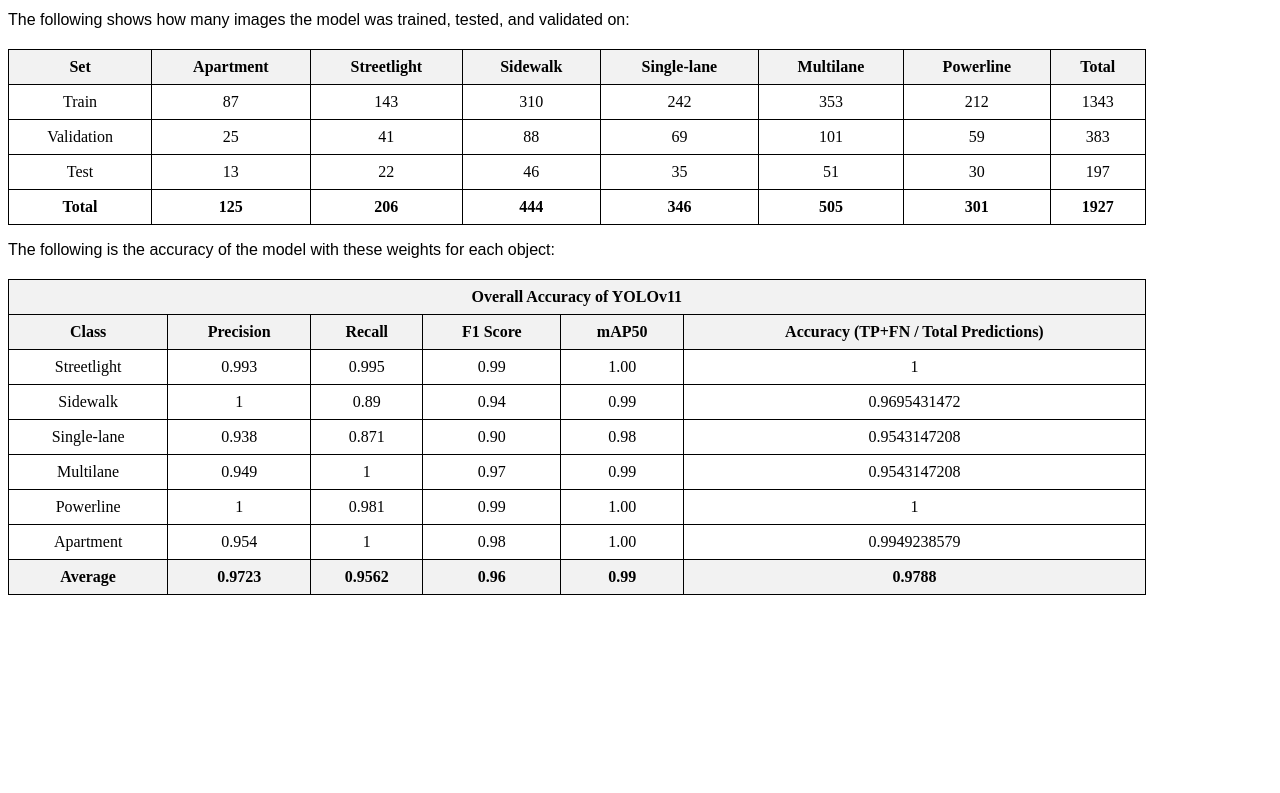
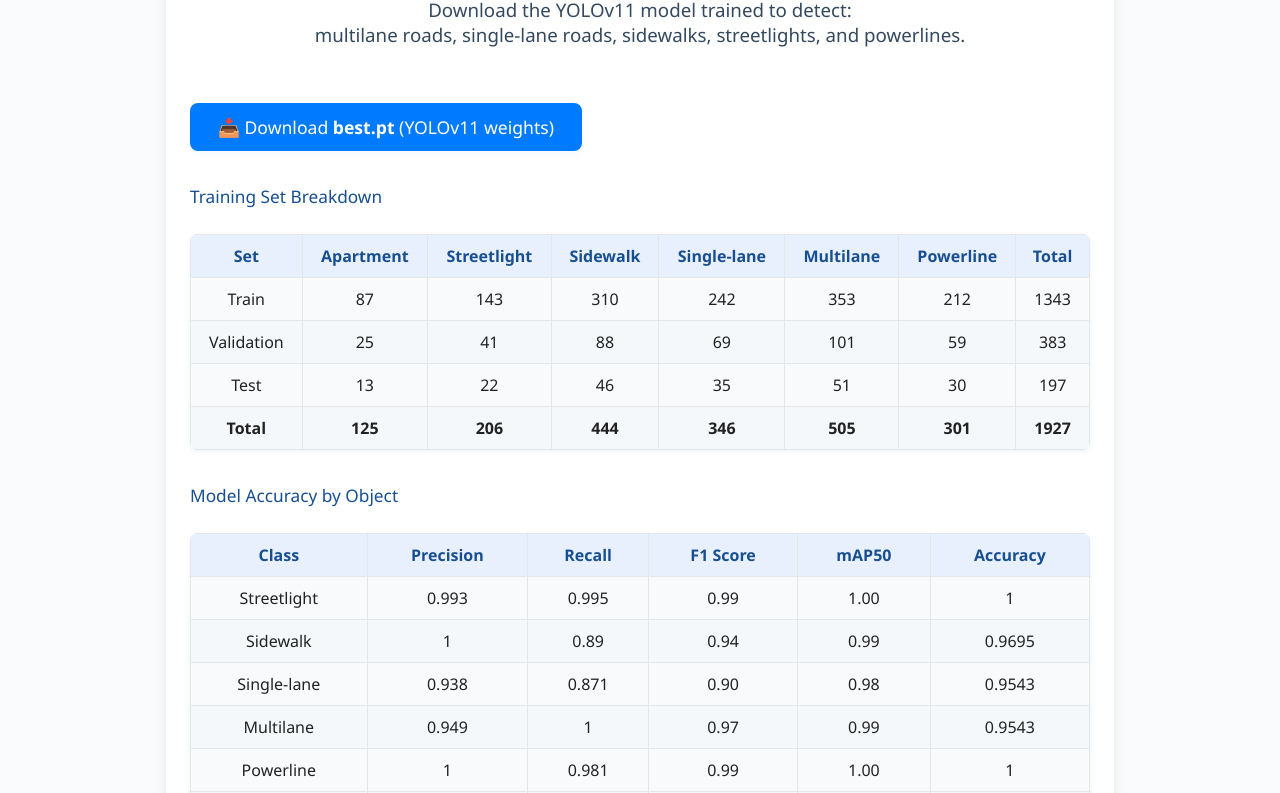
Before and after one commit to AndrewCart5/YoloV11Trained, a plain HTML site: page index.html in a window 1280 px wide. Shown: the part 149-942 px from the top of the page. Before the commit the page ends 800 px from the top, so only its background shows below. Drawn offline with Linux system fonts and the light colour scheme.

Commit message:
Update index.html

```diff
--- a/index.html
+++ b/index.html
@@ -1,37 +1,111 @@
 <!DOCTYPE html>
 <html>
 <head>
-  <title>Weights for a trained YoloV11 model</title>
+  <title>YOLOv11 Trained Weights</title>
+  <meta name="viewport" content="width=device-width, initial-scale=1">
   <style>
+    body {
+      font-family: 'Segoe UI', Arial, sans-serif;
+      background: #fafbfc;
+      margin: 0;
+      padding: 0 10px 30px 10px;
+      color: #222;
+    }
+    .container {
+      max-width: 900px;
+      margin: 40px auto;
+      background: #fff;
+      border-radius: 12px;
+      box-shadow: 0 4px 14px rgba(0,0,0,0.09);
+      padding: 32px 24px 40px 24px;
+    }
+    h1 {
+      color: #2b4b6f;
+      margin-bottom: 10px;
+      letter-spacing: 0.5px;
+      text-align: center;
+    }
+    h3 {
+      color: #34495e;
+      font-weight: 400;
+      margin-top: 0;
+      margin-bottom: 32px;
+      text-align: center;
+    }
+    .download-btn {
+      display: inline-block;
+      background: #007bff;
+      color: #fff !important;
+      padding: 12px 28px;
+      border-radius: 8px;
+      font-size: 1.1em;
+      text-decoration: none;
+      margin: 24px 0 16px 0;
+      box-shadow: 0 2px 6px rgba(0,123,255,0.05);
+      transition: background 0.2s;
+    }
+    .download-btn:hover {
+      background: #0056b3;
+    }
     table {
       border-collapse: collapse;
-      width: 90%;
-      margin-top: 20px;
+      width: 100%;
+      margin: 26px 0 34px 0;
+      font-size: 1em;
+      background: #f8fafc;
+      border-radius: 8px;
+      overflow: hidden;
+      box-shadow: 0 1px 4px rgba(44,62,80,0.08);
     }
     th, td {
-      border: 1px solid #000;
-      padding: 8px 12px;
+      border: 1px solid #e3e7ea;
+      padding: 10px 14px;
       text-align: center;
     }
     th {
-      background-color: #f2f2f2;
+      background: #e8f0fe;
+      color: #184f90;
+      font-weight: 600;
     }
-    h1, p {
-      font-family: Arial, sans-serif;
+    tr:nth-child(even) td {
+      background: #f4f8fb;
+    }
+    tr:hover td {
+      background: #f0f4f8;
+    }
+    .table-title {
+      font-size: 1.08em;
+      color: #184f90;
+      margin-bottom: 5px;
+      font-weight: 500;
+    }
+    @media (max-width: 700px) {
+      .container { padding: 12px 2px; }
+      table, thead, tbody, th, td, tr {
+        display: block;
+      }
+      th, td {
+        border: none;
+        padding: 8px 6px;
+      }
+      tr { margin-bottom: 14px; }
+      th {
+        background: #e8f0fe;
+        position: sticky;
+        top: 0;
+      }
     }
   </style>
 </head>
 <body>
-  <h1>Trained YoloV11 model on various environmental indicators</h1>
- <h3>This is the weights for a trained yolov11 model capable of detecting multi-lane roads, single-lane roads, sidewalks, streetlights, and powerlines.</h3>
-<p>
-  <a href="best.pt" download style="font-size: 1.2em; color: #007bff; text-decoration: underline;">
-    &#128229; Download best.pt (YOLOv11 weights)
-  </a>
-</p>
-<p>The following shows how many images the model was trained, tested, and validated on:</p>
-
-
+  <div class="container">
+    <h1>YOLOv11 Trained Weights</h1>
+    <h3>
+      Download the YOLOv11 model trained to detect:<br>
+      multilane roads, single-lane roads, sidewalks, streetlights, and powerlines.
+    </h3>
+    <a href="best.pt" download class="download-btn">&#128229; Download <strong>best.pt</strong> (YOLOv11 weights)</a>
+    <p class="table-title">Training Set Breakdown</p>
     <table>
       <thead>
         <tr>
@@ -47,34 +121,13 @@
       </thead>
       <tbody>
         <tr>
-        <td>Train</td>
-        <td>87</td>
-        <td>143</td>
-        <td>310</td>
-        <td>242</td>
-        <td>353</td>
-        <td>212</td>
-        <td>1343</td>
+          <td>Train</td><td>87</td><td>143</td><td>310</td><td>242</td><td>353</td><td>212</td><td>1343</td>
         </tr>
         <tr>
-        <td>Validation</td>
-        <td>25</td>
-        <td>41</td>
-        <td>88</td>
-        <td>69</td>
-        <td>101</td>
-        <td>59</td>
-        <td>383</td>
+          <td>Validation</td><td>25</td><td>41</td><td>88</td><td>69</td><td>101</td><td>59</td><td>383</td>
         </tr>
         <tr>
-        <td>Test</td>
-        <td>13</td>
-        <td>22</td>
-        <td>46</td>
-        <td>35</td>
-        <td>51</td>
-        <td>30</td>
-        <td>197</td>
+          <td>Test</td><td>13</td><td>22</td><td>46</td><td>35</td><td>51</td><td>30</td><td>197</td>
         </tr>
         <tr>
           <td><strong>Total</strong></td>
@@ -88,82 +141,35 @@
         </tr>
       </tbody>
     </table>
-
-  <p>The following is the accuracy of the model with these weights for each object:</p>
-
+    <p class="table-title">Model Accuracy by Object</p>
     <table>
       <thead>
-      <tr>
-        <th colspan="6">Overall Accuracy of YOLOv11</th>
-      </tr>
         <tr>
           <th>Class</th>
           <th>Precision</th>
           <th>Recall</th>
           <th>F1 Score</th>
           <th>mAP50</th>
-        <th>Accuracy (TP+FN / Total Predictions)</th>
+          <th>Accuracy</th>
         </tr>
       </thead>
       <tbody>
-      <tr>
-        <td>Streetlight</td>
-        <td>0.993</td>
-        <td>0.995</td>
-        <td>0.99</td>
-        <td>1.00</td>
-        <td>1</td>
-      </tr>
-      <tr>
-        <td>Sidewalk</td>
-        <td>1</td>
-        <td>0.89</td>
-        <td>0.94</td>
-        <td>0.99</td>
-        <td>0.9695431472</td>
-      </tr>
-      <tr>
-        <td>Single-lane</td>
-        <td>0.938</td>
-        <td>0.871</td>
-        <td>0.90</td>
-        <td>0.98</td>
-        <td>0.9543147208</td>
-      </tr>
-      <tr>
-        <td>Multilane</td>
-        <td>0.949</td>
-        <td>1</td>
-        <td>0.97</td>
-        <td>0.99</td>
-        <td>0.9543147208</td>
-      </tr>
-      <tr>
-        <td>Powerline</td>
-        <td>1</td>
-        <td>0.981</td>
-        <td>0.99</td>
-        <td>1.00</td>
-        <td>1</td>
-      </tr>
-      <tr>
-        <td>Apartment</td>
-        <td>0.954</td>
-        <td>1</td>
-        <td>0.98</td>
-        <td>1.00</td>
-        <td>0.9949238579</td>
-      </tr>
+        <tr><td>Streetlight</td><td>0.993</td><td>0.995</td><td>0.99</td><td>1.00</td><td>1</td></tr>
+        <tr><td>Sidewalk</td><td>1</td><td>0.89</td><td>0.94</td><td>0.99</td><td>0.9695</td></tr>
+        <tr><td>Single-lane</td><td>0.938</td><td>0.871</td><td>0.90</td><td>0.98</td><td>0.9543</td></tr>
+        <tr><td>Multilane</td><td>0.949</td><td>1</td><td>0.97</td><td>0.99</td><td>0.9543</td></tr>
+        <tr><td>Powerline</td><td>1</td><td>0.981</td><td>0.99</td><td>1.00</td><td>1</td></tr>
+        <tr><td>Apartment</td><td>0.954</td><td>1</td><td>0.98</td><td>1.00</td><td>0.9949</td></tr>
         <tr>
           <th>Average</th>
-        <th>0.9723</th>
-        <th>0.9562</th>
+          <th>0.972</th>
+          <th>0.956</th>
           <th>0.96</th>
           <th>0.99</th>
           <th>0.9788</th>
         </tr>
       </tbody>
     </table>
-
+  </div>
 </body>
 </html>
```
Lines whose indentation alone changed are shown as unchanged.
